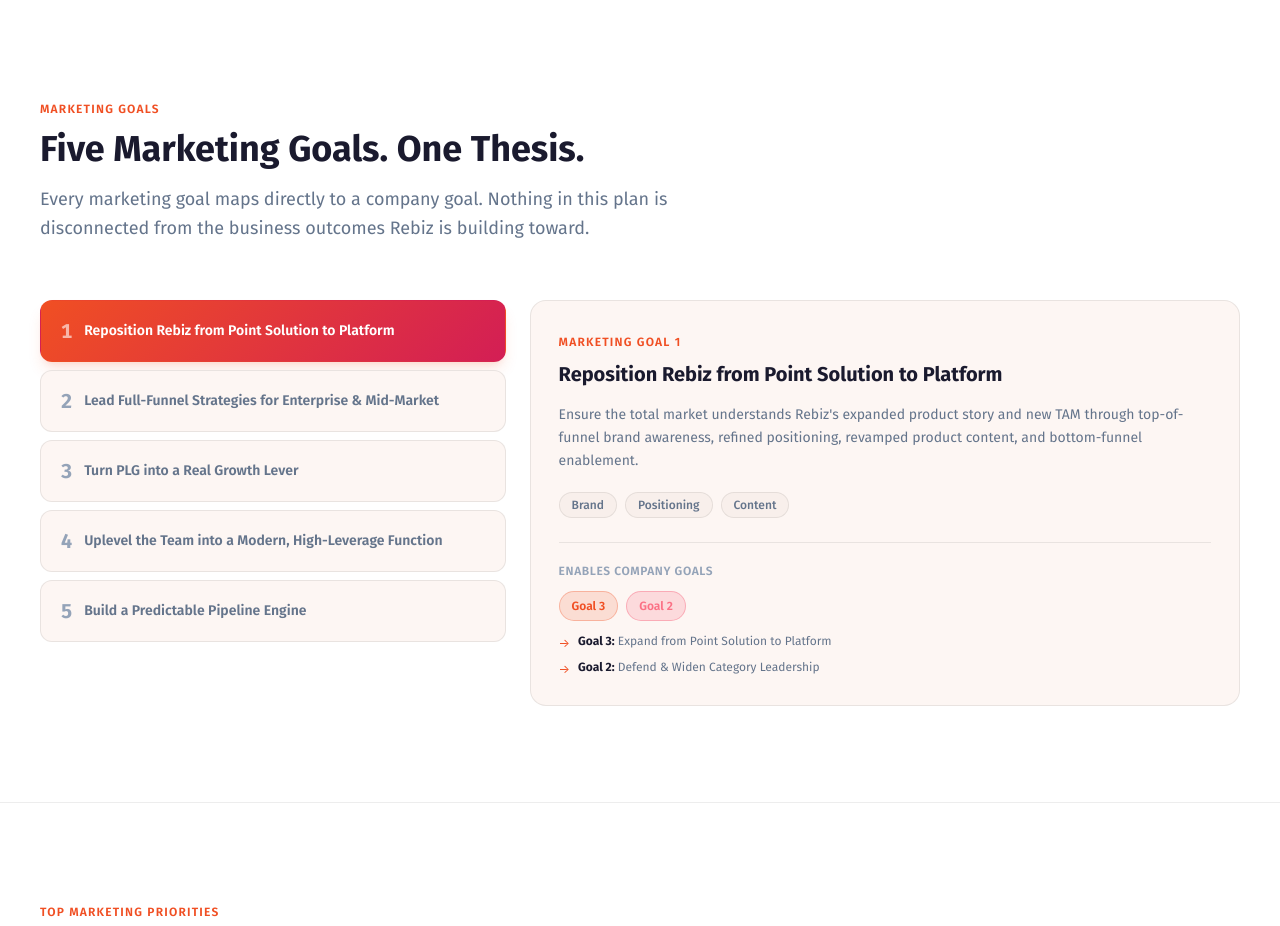
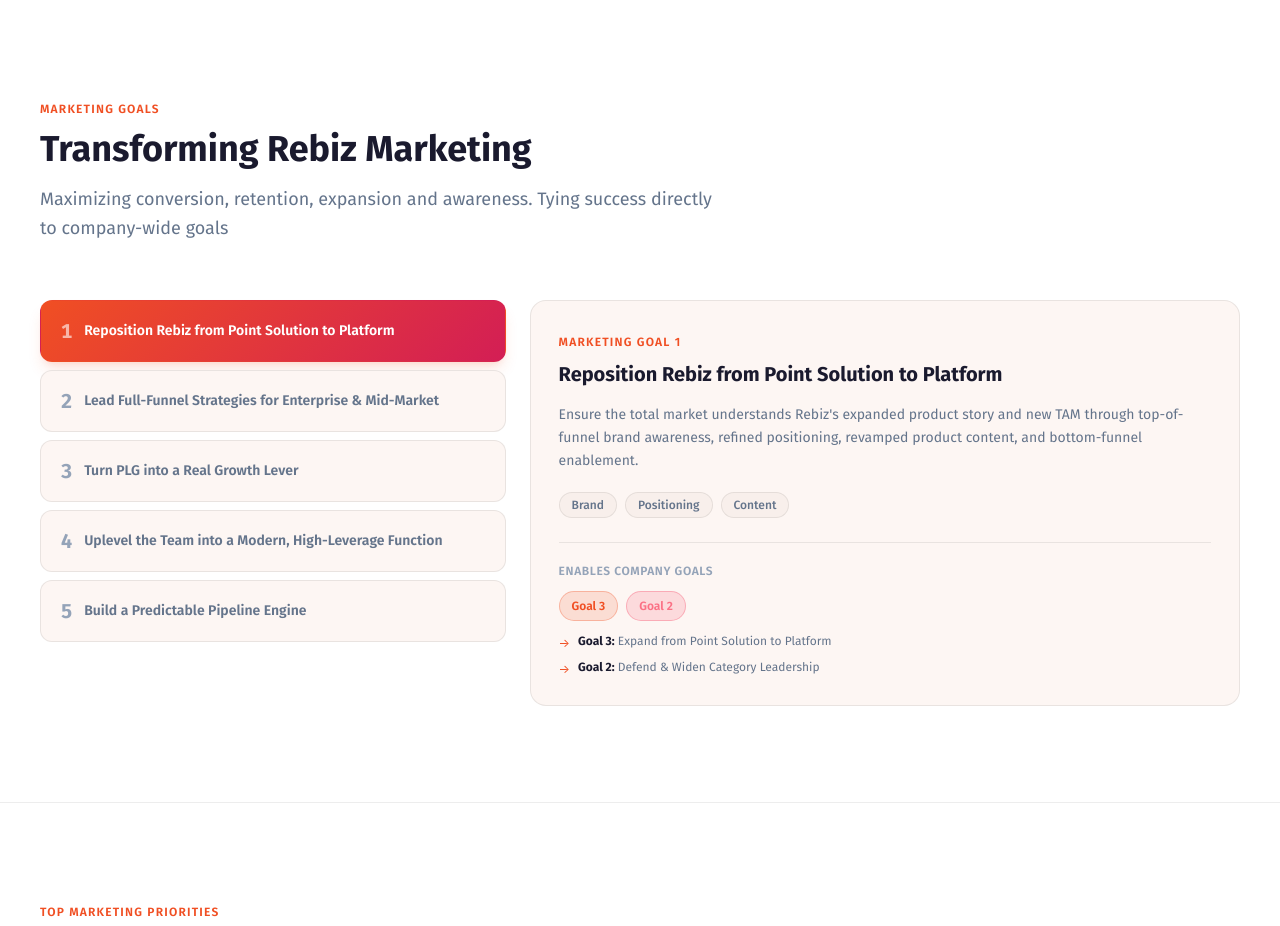
Before and after one commit to benjamsb/rebiz-marketing, a React (Vite) app: page / in a window 1280 px wide. Shown: the part 2620-3546 px from the top of the page. Built offline with nearby package versions, Linux system fonts and the light colour scheme.

Commit message:
Update Marketing Goals section header copy

```diff
--- a/src/components/MarketingGoals.jsx
+++ b/src/components/MarketingGoals.jsx
@@ -18,8 +18,8 @@
     <SectionWrapper id="marketing-goals">
       <SectionHeader
         eyebrow="Marketing Goals"
-        title="Five Marketing Goals. One Thesis."
-        subtitle="Every marketing goal maps directly to a company goal. Nothing in this plan is disconnected from the business outcomes Rebiz is building toward."
+        title="Transforming Rebiz Marketing"
+        subtitle="Maximizing conversion, retention, expansion and awareness. Tying success directly to company-wide goals"
       />
 
       {/* Two-column layout: left = goal list, right = detail panel */}
```
